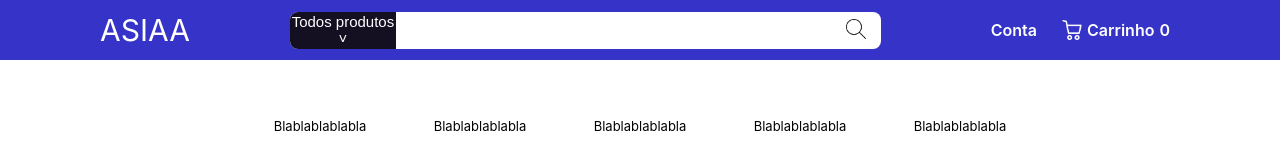
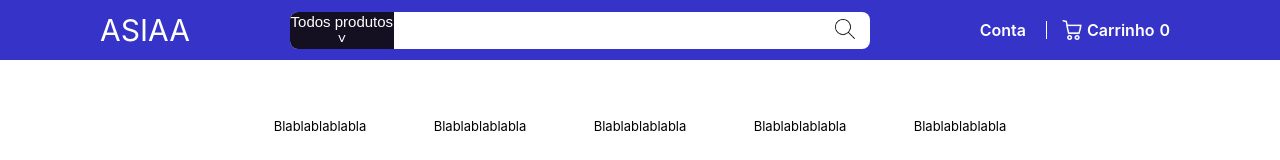
Before and after one commit to Exm4c/Asiaa, a React (Create React App) app: page / in a window 1280 px wide. Shown: the top 160 px of the page. Built offline with nearby package versions, Linux system fonts and the light colour scheme.

Commit message:
Add line between cart and account

```diff
--- a/src/components/navbar/navbar.css
+++ b/src/components/navbar/navbar.css
@@ -46,6 +46,7 @@
     font-size: 15px;
 
 }
+
 .navbar-searchDropdown{
     height: 37px;
     width: 25%;
@@ -83,9 +84,13 @@
 .navbar-account{
     margin-left: 10px;
     margin-right: 10px;
+
 }
 
 .navbar-cart{
+    height:18px;
+    border-left: 1px solid #FFFF;
+    padding-left: 10px;
     margin-left: 10px;
     display: flex;
     align-items: center;
```
